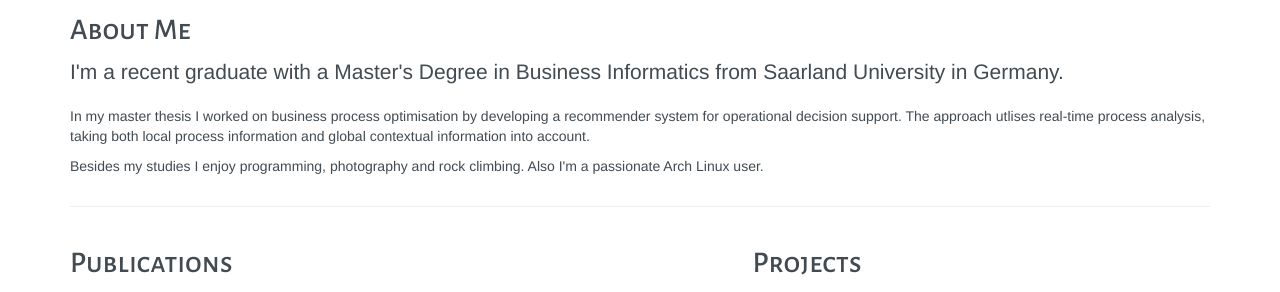
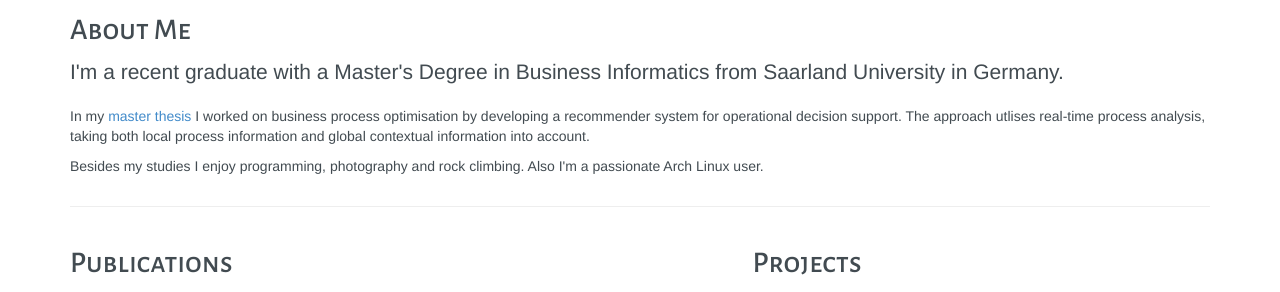
Before and after one commit to fkleon/fkleon.github.io, a Jekyll site: the page built from index.html, in a window 1280 px wide. Shown: the part 456-748 px from the top of the page. Built offline with Jekyll 4.4.1, drawn with Linux system fonts in a browser that asks for light colours; nearby versions of some CDN libraries; part of the change alters nothing that is shown.

```diff
--- a/index.html
+++ b/index.html
@@ -9,7 +9,8 @@ pos: 1
         <section id="aboutme">
             <h2>About Me</h2>
             <p class="lead">I'm a recent graduate with a Master's Degree in Business Informatics from Saarland University in Germany.</p>
-            <p>In my master thesis I worked on business process optimisation by developing a recommender system for operational decision support.
+            <p>In my <a href ="{{ "/downloads/frederik_leonhardt_master_thesis.pdf" | prepend: site.baseurl }}">master thesis</a> I worked on
+            business process optimisation by developing a recommender system for operational decision support.
             The approach utlises real-time process analysis, taking both local process information and global contextual information into account.</p>
             <p>Besides my studies I enjoy programming, photography and rock climbing. Also I'm a passionate Arch Linux user.</p>
         </section>
```
Also changed, not shown: 1 other file.
